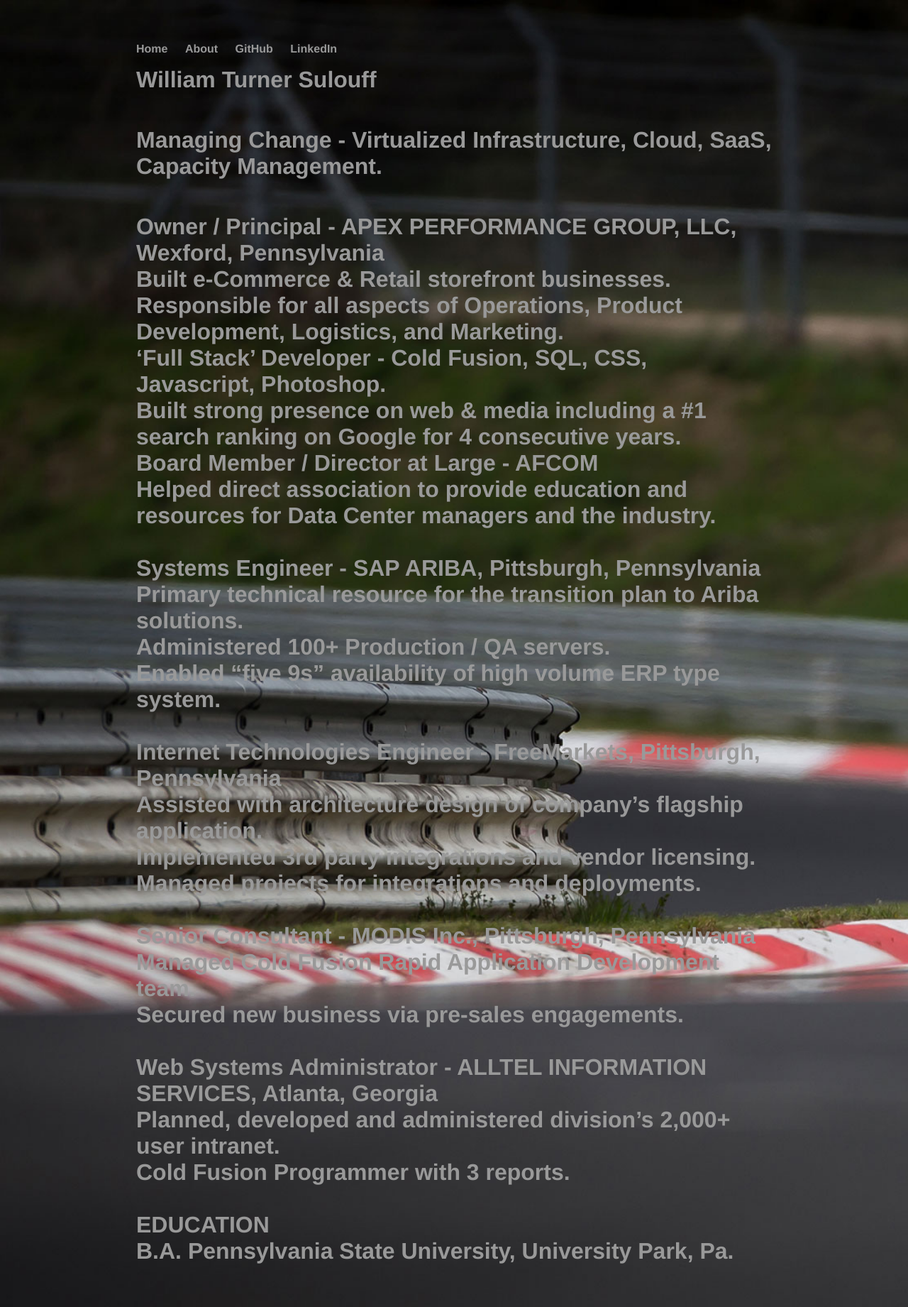
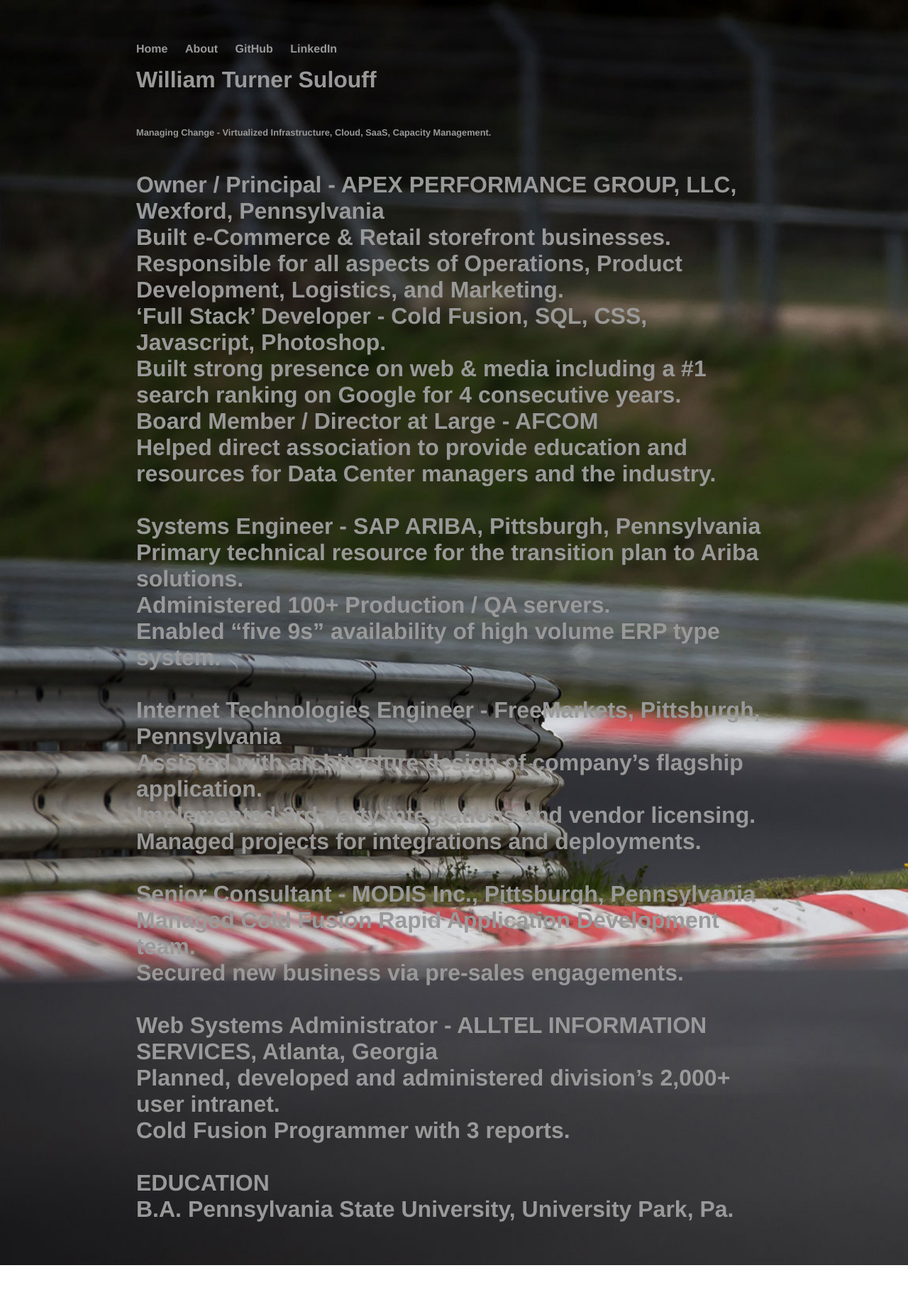
Before and after one commit to apex944/apex944.github.io, a Jekyll site: the page cv/index.html, which Jekyll copies as it is, in a window 1280 px wide. Shown: the whole page at 71% size. Built offline with Jekyll 4.4.1, drawn with Linux system fonts in a browser that asks for light colours; after the commit the page ends 1782 px from its top, so only the background shows below that.

Commit message:
updated cv2

```diff
--- a/css/main.css
+++ b/css/main.css
@@ -73,5 +73,5 @@
     padding: 0px;
     font-weight: bold;
     color: #999;
-    font-size:1em;
+    font-size:.4em;
 }
```
